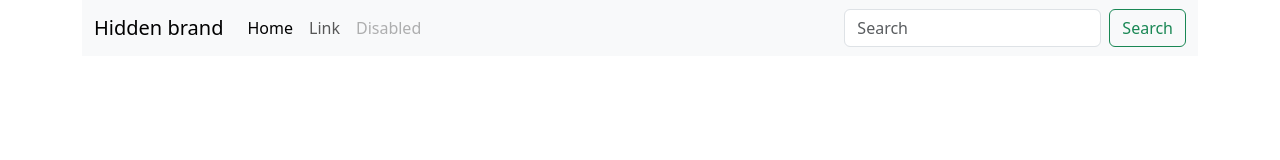
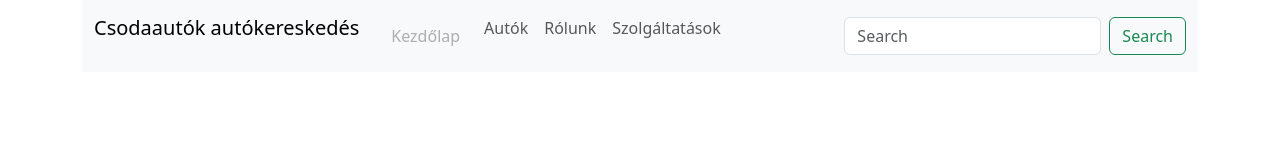
Before and after one commit to szixi10a/a1, a plain HTML site: page index.html in a window 1280 px wide. Drawn offline with nearby package versions, Linux system fonts and the light colour scheme.

Commit message:
Navbar fix

```diff
--- a/index.html
+++ b/index.html
@@ -7,6 +7,7 @@
     <link href="https://cdn.jsdelivr.net/npm/bootstrap@5.3.0/dist/css/bootstrap.min.css" rel="stylesheet" integrity="sha384-9ndCyUaIbzAi2FUVXJi0CjmCapSmO7SnpJef0486qhLnuZ2cdeRhO02iuK6FUUVM" crossorigin="anonymous">
     <script src="https://cdn.jsdelivr.net/npm/bootstrap@5.3.0/dist/js/bootstrap.bundle.min.js" integrity="sha384-geWF76RCwLtnZ8qwWowPQNguL3RmwHVBC9FhGdlKrxdiJJigb/j/68SIy3Te4Bkz" crossorigin="anonymous"></script>
     <title>Autókereskedés</title>
+    <link rel="stylesheet" href="auto.css">
 </head>
 <body>
 
@@ -18,16 +19,19 @@
                 <span class="navbar-toggler-icon"></span>
               </button>
               <div class="collapse navbar-collapse" id="navbarTogglerDemo01">
-                <a class="navbar-brand" href="#">Hidden brand</a>
+                <p class="navbar-brand" href="#">Csodaautók autókereskedés</p>
                 <ul class="navbar-nav me-auto mb-2 mb-lg-0">
-                  <li class="nav-item">
-                    <a class="nav-link active" aria-current="page" href="#">Home</a>
+                  <li class="nav-link">
+                    <a class="nav-link disabled" href="index.html">Kezdőlap</a>
                   </li>
                   <li class="nav-item">
-                    <a class="nav-link" href="#">Link</a>
+                    <a class="nav-link" href="autok.html">Autók</a>
                   </li>
                   <li class="nav-item">
-                    <a class="nav-link disabled">Disabled</a>
+                    <a class="nav-link" href="rolunk.html">Rólunk</a>
+                  </li>
+                  <li class="nav-item">
+                    <a class="nav-link" href="szolgaltatasok.html">Szolgáltatások</a>
                   </li>
                 </ul>
                 <form class="d-flex" role="search">
```
